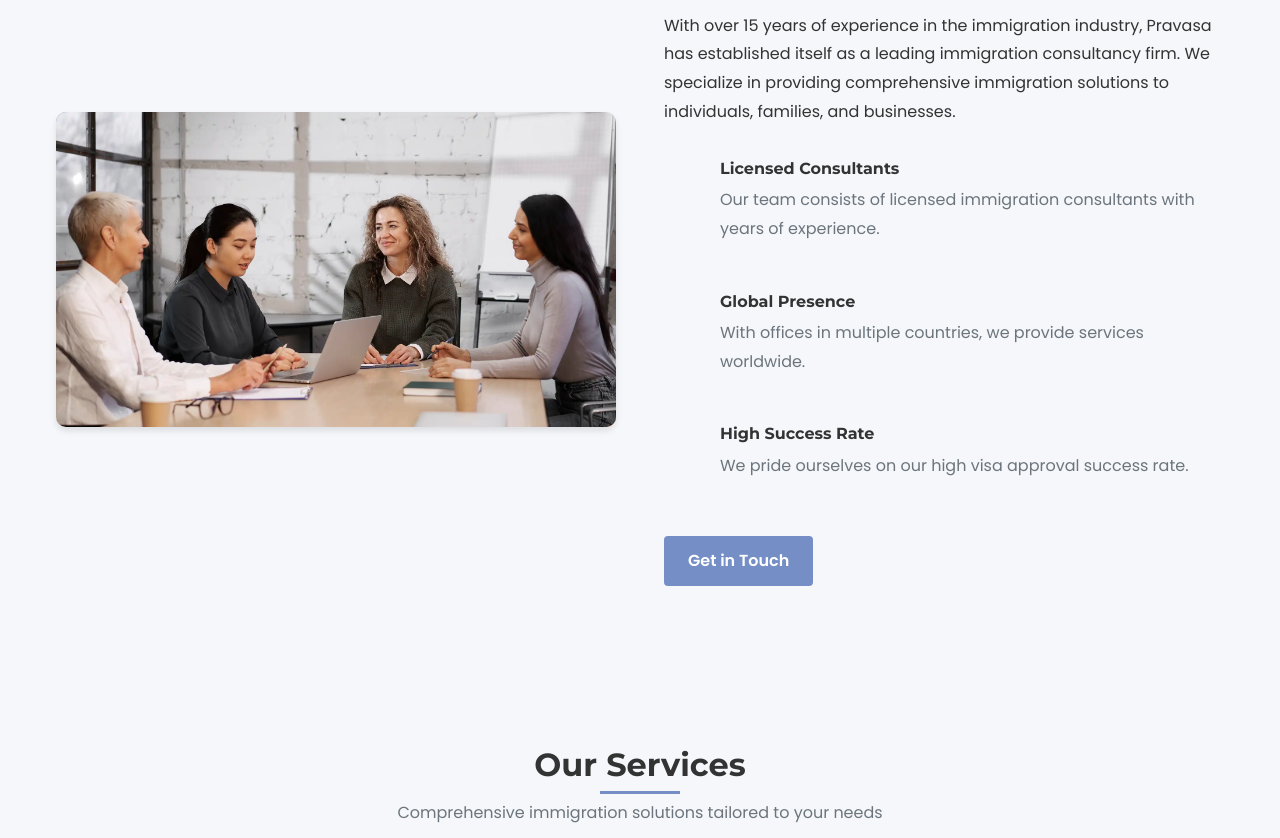
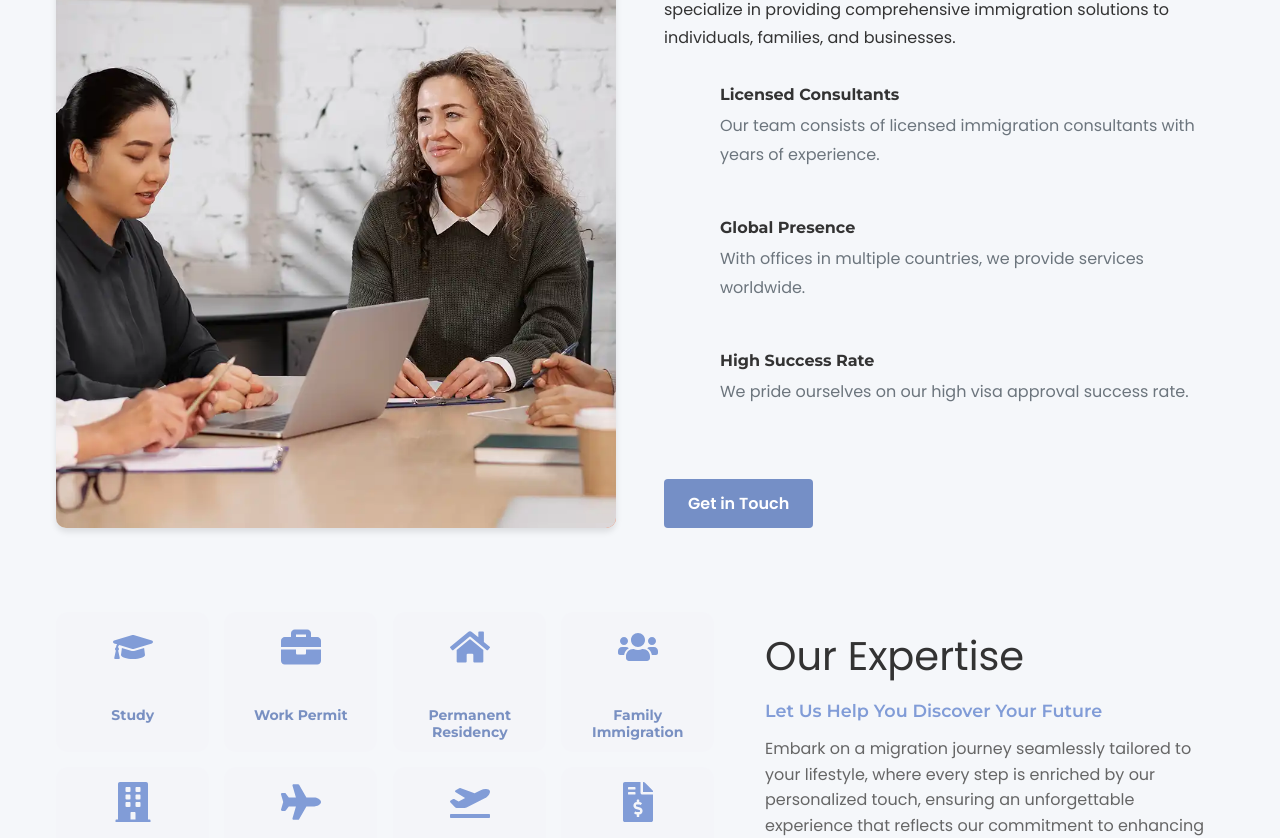
Before and after one commit to DelhiDigital/Pravasa, a React (Vite) app: page / in a window 1280 px wide. Shown: the part 1054-1892 px from the top of the page. Built offline with nearby package versions, Linux system fonts and the light colour scheme.

Commit message:
update some section for previe again update

```diff
--- a/src/components/About.css
+++ b/src/components/About.css
@@ -2,7 +2,7 @@
   display: grid;
   grid-template-columns: 1fr 1fr;
   gap: 3rem;
-  align-items: center;
+  align-items: stretch; /* Changed from center to stretch for equal height */
 }
 
 .about-image {
@@ -10,6 +10,8 @@
   overflow: hidden;
   border-radius: 8px;
   box-shadow: var(--shadow);
+  height: 100%; /* Ensure full height */
+  display: flex; /* Added to contain the image properly */
 }
 
 .about-image::before {
@@ -38,13 +40,21 @@
 
 .about-image img {
   width: 100%;
-  height: auto;
+  height: 100%; /* Changed to 100% to fill the container */
   display: block;
+  object-fit: cover; /* Ensures the image covers the area without distortion */
   transition: var(--transition);
 }
 
 .about-image:hover img {
   transform: scale(1.05);
+}
+
+.about-text {
+  display: flex;
+  flex-direction: column;
+  justify-content: space-between; /* Distributes space evenly */
+  height: 100%; /* Ensure full height */
 }
 
 .about-text h3 {
@@ -54,6 +64,7 @@
 
 .about-features {
   margin: 2rem 0;
+  flex-grow: 1; /* Allow features to grow and take available space */
 }
 
 .feature {
@@ -77,6 +88,11 @@
   color: var(--gray);
 }
 
+.about-text .btn {
+  align-self: flex-start; /* Aligns button to the start of the flex container */
+  margin-top: 1rem; /* Adds some space above the button */
+}
+
 @media (max-width: 992px) {
   .about-content {
     grid-template-columns: 1fr;
@@ -84,5 +100,18 @@
 
   .about-image {
     margin-bottom: 2rem;
+    height: 400px; /* Fixed height on mobile for better appearance */
   }
 }
+
+@media (max-width: 768px) {
+  .about-image {
+    height: 350px; /* Slightly smaller on smaller screens */
+  }
+}
+
+@media (max-width: 576px) {
+  .about-image {
+    height: 300px; /* Even smaller on very small screens */
+  }
+}
--- a/src/components/About.jsx
+++ b/src/components/About.jsx
@@ -5,8 +5,7 @@ const About = () => {
     <section id="about" className="section about">
       <div className="container">
         <div className="section-title">
-          <h2>About Pravasa</h2>
-          <p>Your trusted partner for immigration and visa services</p>
+          <h2>Your trusted partner for immigration and visa services</h2>
         </div>
 
         <div className="about-content">
@@ -15,10 +14,11 @@ const About = () => {
           </div>
 
           <div className="about-text">
+            <div className="about-text-content">
               <h3>Why Choose Pravasa?</h3>
               <p>
-              With over 15 years of experience in the immigration industry, Pravasa has established itself as a leading
-              immigration consultancy firm. We specialize in providing comprehensive immigration solutions to
+                With over 15 years of experience in the immigration industry, Pravasa has established itself as a
+                leading immigration consultancy firm. We specialize in providing comprehensive immigration solutions to
                 individuals, families, and businesses.
               </p>
 
@@ -53,6 +53,7 @@ const About = () => {
                   </div>
                 </div>
               </div>
+            </div>
 
             <a href="#contact" className="btn btn-primary">
               Get in Touch
--- a/src/components/Countries.css
+++ b/src/components/Countries.css
@@ -58,16 +58,16 @@
 .explore-header h2 {
   font-size: 2.8rem;
   margin-bottom: 1rem;
-  color: #222;
+  color: #333333;
   font-weight: 700;
 }
 
 .highlight {
-  background: linear-gradient(135deg, #7d5aff, #ff5a7d);
+  background: linear-gradient(135deg, #333333, #333333);
   -webkit-background-clip: text;
   -webkit-text-fill-color: transparent;
   background-clip: text;
-  color: transparent;
+  color: #333333;
 }
 
 .explore-header p {
@@ -218,7 +218,7 @@
 }
 
 .contact-advisor-btn {
-  background: linear-gradient(135deg, #7d5aff, #ff5a7d);
+  background:#758fc6;
   color: white;
   border: none;
   padding: 1rem 2rem;
--- a/src/components/FAQ.css
+++ b/src/components/FAQ.css
@@ -28,7 +28,7 @@
   }
 
   .faq-tab.active {
-    background-color: #1a2b49;
+    background-color: #819cd7;
     color: white;
   }
 
--- a/src/components/Header.jsx
+++ b/src/components/Header.jsx
@@ -134,11 +134,11 @@ const Header = () => {
                 ))}
               </div>
             </li> */}
-            <li className="nav-item">
+            {/* <li className="nav-item">
               <Link to="#process" className="nav-link" onClick={handleMenuItemClick}>
                 Process
               </Link>
-            </li>
+            </li>  */}
             <li className="nav-item">
               <Link to="/faq" className="nav-link" onClick={handleMenuItemClick}>
                 FAQ
--- a/src/components/Process.css
+++ b/src/components/Process.css
@@ -82,7 +82,7 @@
 }
 
 .process-step-chevron:nth-child(even) {
-  background-color: var(--secondary);
+  background-color: var(--primary-dark);
 }
 
 /* Step number */
--- a/src/components/Services.jsx
+++ b/src/components/Services.jsx
@@ -5,10 +5,10 @@ const Services = () => {
   return (
     <section id="services" className="section services">
       <div className="container">
-        <div className="section-title">
+        {/* <div className="section-title">
           <h2>Our Services</h2>
           <p>Comprehensive immigration solutions tailored to your needs</p>
-        </div>
+        </div> */}
         <div className="services-container1">
         <ServiceeSectionWithIcon />
         </div>
--- a/src/components/ServicesSectionWithIcons.css
+++ b/src/components/ServicesSectionWithIcons.css
@@ -13,8 +13,8 @@
 
 .service-section-grid {
   display: grid;
-    grid-template-columns: repeat(2, 1fr);
-    gap: 20px;
+  grid-template-columns: repeat(4, 1fr); /* Changed to 4 columns */
+  gap: 15px; /* Reduced gap to fit more cards */
   padding: 0;
 }
 
@@ -22,14 +22,14 @@
 .service-section-card {
   position: relative;
   width: 100%;
-    height: 180px;
+  height: 140px; /* Reduced height for smaller cards */
   background-color: #f4f5f9;
   border-radius: 12px;
   display: flex;
   flex-direction: column;
   align-items: center;
   justify-content: flex-start;
-    padding: 30px 10px;
+  padding: 25px 8px; /* Reduced padding */
   text-decoration: none;
   color: #7990c2;
   transition: transform 0.5s ease-in-out, box-shadow 0.5s, background-color 0.3s;
@@ -49,8 +49,8 @@
 .service-section-icon-circle {
   position: absolute;
   top: 0px;
-    width: 80px;
-    height: 80px;
+  width: 70px; /* Slightly smaller icon circle */
+  height: 70px;
   border-radius: 50%;
   display: flex;
   align-items: center;
@@ -68,10 +68,10 @@
 
 /* Service Title */
 .service-section-title {
-    margin-top: 80px;
+  margin-top: 70px; /* Adjusted for smaller icon */
   text-align: center;
   align-items: flex-start;
-    font-size: 16px;
+  font-size: 14px; /* Smaller font size */
   line-height: 1.2;
 }
 
@@ -164,19 +164,33 @@
 }
 
 /* Mobile Responsive */
+@media (max-width: 1200px) {
+  .service-section-grid {
+    grid-template-columns: repeat(4, 1fr); /* Keep 4 columns on larger screens */
+  }
+
+  .service-section-card {
+    height: 130px;
+  }
+}
+
 @media (max-width: 992px) {
   .service-section-layout {
     flex-direction: column;
   }
 
   .service-section-grid {
-      grid-template-columns: repeat(2, 1fr);
+    grid-template-columns: repeat(4, 1fr); /* Keep 4 columns on medium screens */
+  }
+
+  .service-section-card {
+    height: 120px;
   }
 }
 
 @media (max-width: 768px) {
   .service-section-grid {
-      grid-template-columns: repeat(2, 1fr);
+    grid-template-columns: repeat(2, 1fr); /* Change to 2 columns on smaller screens */
     gap: 15px;
   }
 
@@ -187,12 +201,12 @@
   }
 
   .service-section-card {
-      height: 160px;
+    height: 140px; /* Slightly taller on mobile for better readability */
   }
 
   .service-section-title {
     font-size: 14px;
-      margin-top: 70px;
+    margin-top: 65px;
   }
 
   .service-section-heading {
@@ -202,6 +216,10 @@
 
 @media (max-width: 576px) {
   .service-section-grid {
-      grid-template-columns: repeat(1, 1fr);
+    grid-template-columns: repeat(2, 1fr); /* Keep 2 columns on very small screens */
+  }
+
+  .service-section-card {
+    height: 130px;
   }
 }
--- a/src/components/ServicesSectionWithIcons.jsx
+++ b/src/components/ServicesSectionWithIcons.jsx
@@ -22,14 +22,14 @@ if (typeof window !== "undefined") {
 }
 
 const services = [
-  { name: "Study", icon: <FaGraduationCap size={50} color="#819cd7" />, link: "#contact" },
-  { name: "Work Permit", icon: <FaBriefcase size={50} color="#819cd7" />, link: "#contact" },
-  { name: "Permanent Residency", icon: <FaHome size={50} color="#819cd7" />, link: "#contact" },
-  { name: "Family Immigration", icon: <FaUsers size={50} color="#819cd7" />, link: "#contact" },
-  { name: "Business Immigration", icon: <FaBuilding size={50} color="#819cd7" />, link: "#contact" },
-  { name: "Tourist", icon: <FaPlane size={50} color="#819cd7" />, link: "#contact" },
-  { name: "Air ticket service", icon: <FaPlaneDeparture size={50} color="#819cd7" />, link: "#contact" },
-  { name: "Show Money assistance", icon: <FaFileInvoiceDollar size={50} color="#819cd7" />, link: "#contact" },
+  { name: "Study", icon: <FaGraduationCap size={40} color="#819cd7" />, link: "#contact" },
+  { name: "Work Permit", icon: <FaBriefcase size={40} color="#819cd7" />, link: "#contact" },
+  { name: "Permanent Residency", icon: <FaHome size={40} color="#819cd7" />, link: "#contact" },
+  { name: "Family Immigration", icon: <FaUsers size={40} color="#819cd7" />, link: "#contact" },
+  { name: "Business Immigration", icon: <FaBuilding size={40} color="#819cd7" />, link: "#contact" },
+  { name: "Tourist", icon: <FaPlane size={40} color="#819cd7" />, link: "#contact" },
+  { name: "Air ticket service", icon: <FaPlaneDeparture size={40} color="#819cd7" />, link: "#contact" },
+  { name: "Show Money assistance", icon: <FaFileInvoiceDollar size={40} color="#819cd7" />, link: "#contact" },
 ]
 
 const ServicesSectionWithIcons = () => {
@@ -134,8 +134,8 @@ const ServicesSectionWithIcons = () => {
       </div>
 
       <div className="service-section-content" ref={contentRef}>
-        <span className="service-section-expertise-label">Our Expertise</span>
-        <h2 className="service-section-heading">Let Us Help You Discover Your Future</h2>
+        <span className="service-section-heading ">Our Expertise</span>
+        <h2 className="service-section-expertise-label">Let Us Help You Discover Your Future</h2>
         <p className="service-section-description">
           Embark on a migration journey seamlessly tailored to your lifestyle, where every step is enriched by our
           personalized touch, ensuring an unforgettable experience that reflects our commitment to enhancing your life's
--- a/src/index.css
+++ b/src/index.css
@@ -115,7 +115,7 @@ a:hover {
 }
 
 .section {
-  padding: 5rem 0;
+  padding: 2rem 0;
 }
 
 .section-title {
```
Lines whose indentation alone changed are shown as unchanged.
